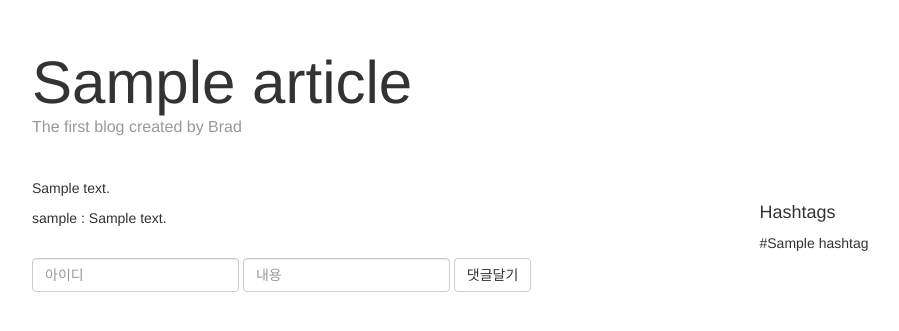
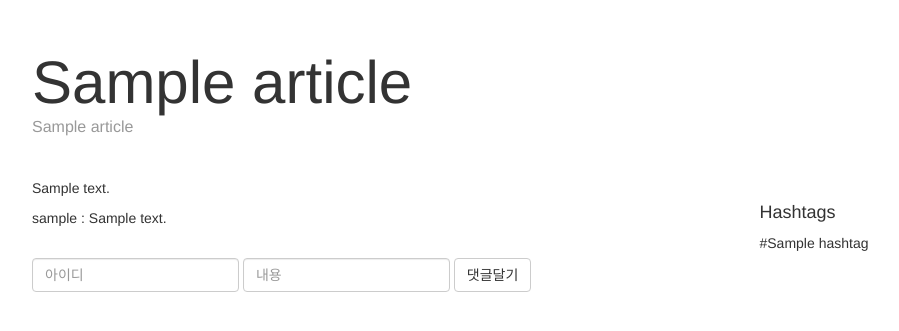
Before and after one commit to DeveloperHeo/python-blog, a Django app: page /1/ in a window 1280 px wide. Shown: the part 40-371 px from the top of the page, without its empty margins (138-1037 px from the left). Run offline with Django 3.2, Linux system fonts and the light colour scheme; tables that the repository leaves empty hold one stand-in row (values such as "Sample post"); some libraries are stand-ins or nearby versions.

Commit message:
add subtitle and comment check

```diff
--- a/feed/models.py
+++ b/feed/models.py
@@ -17,6 +17,7 @@ class Article(models.Model):
     )
 
     title = models.CharField(max_length=200)
+    subtitle = models.CharField(max_length=200,null=True)
     content = models.TextField()
     category = models.CharField(
         max_length=2,
@@ -37,6 +38,7 @@ class Comment(models.Model):
     )
     username = models.CharField(max_length=50)
     content = models.CharField(max_length=200)
+    check = models.BooleanField(default=False)
 
     def __str__(self):
         return "{}에 댓글: {}".format(self.article.title, self.content)
--- a/feed/views.py
+++ b/feed/views.py
@@ -39,11 +39,11 @@ def detail(request, article_id):
 
     article = Article.objects.get(id=article_id)
     # comment_list = Comment.objects.filter(article__id=article_id)
-    # comment_list = article.article_comments.all()
+    comment_list = article.article_comments.filter(check=True)
     hashtag_list = HashTag.objects.all()
     ctx = {
         "article": article,
-        # "comment_list": comment_list,
+        "comment_list": comment_list,
         "hashtag_list": hashtag_list
     }
 
--- a/templates/detail.html
+++ b/templates/detail.html
@@ -4,7 +4,9 @@
 <div class="container">
     <div class="blog-header">
         <h1 class="blog-title">{{ article.title }}</h1>
-        <p class="lead blog-description">The first blog created by Brad</p>
+        {% if article.subtitle %}
+        <p class="lead blog-description">{{ article.subtitle }}</p>
+        {% endif %}
     </div>
 
     <div class="row">
@@ -13,7 +15,7 @@
                 <p>{{ article.content }}</p>
             </div>
             <div>
-                {% for comment in article.article_comments.all %}
+                {% for comment in comment_list %}
                 <div>{{ comment.username }} : {{ comment.content }}</div>
                 {% endfor %}
             </div>
```
Also changed, not shown: feed/migrations/0003_auto_20170118_1611.py (added).
